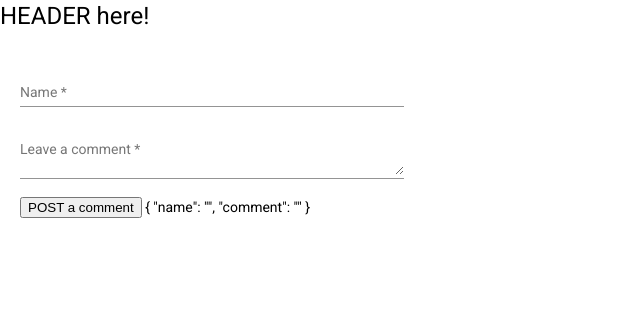
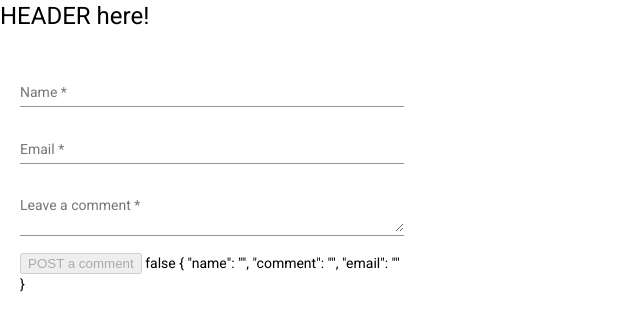
Before and after one commit to Suraj-Singhvi/ng-blogger, an Angular app: page /blogs/post/1 in a window 1280 px wide. Shown: the top 330 px of the page, without its empty margins (0-640 px from the left). Built offline with nearby package versions, Linux system fonts and the light colour scheme; no server answers.

Commit message:
added create comment functionality

```diff
--- a/src/app/blog/pages/blog-post-page/blog-post-page.component.html
+++ b/src/app/blog/pages/blog-post-page/blog-post-page.component.html
@@ -1,5 +1,5 @@
 <div *ngIf="postContent">
   <etalytics-blog-post-details [postContent]="postContent"> </etalytics-blog-post-details>
 </div>
-<etalytics-create-comment></etalytics-create-comment>
+<etalytics-create-comment (addComment)="handleAddComment($event)"></etalytics-create-comment>
 <etalytics-view-comments [comments]="comments"></etalytics-view-comments>
--- a/src/app/blog/pages/blog-post-page/blog-post-page.component.ts
+++ b/src/app/blog/pages/blog-post-page/blog-post-page.component.ts
@@ -33,6 +33,11 @@ export class BlogPostPageComponent implements OnInit {
       });
   }
 
+  handleAddComment(comment: Comments) {
+    console.log(comment);
+    this.commentService.addComment(1, comment);
+  }
+
   private getPostDetails(id: string) {
     this.blogService.getPostById(+id).subscribe(data => {
       this.postContent = data;
--- a/src/app/comments/components/create-comment/create-comment.component.html
+++ b/src/app/comments/components/create-comment/create-comment.component.html
@@ -1,8 +1,17 @@
 <div class="comment-form-card">
-  <form class="comment-form" [formGroup]="myForm" (ngSubmit)="addComment()">
+  <form class="comment-form" [formGroup]="myForm" (ngSubmit)="addCommentEvent($event)">
     <mat-form-field class="comment-full-width">
       <mat-label>Name</mat-label>
       <input matInput placeholder="Name of user" value="" formControlName="name" />
+    </mat-form-field>
+
+    <mat-form-field class="comment-full-width">
+      <mat-label>Email</mat-label>
+      <input matInput formControlName="email" placeholder="Ex. pat@example.com" />
+      <mat-error *ngIf="myForm.get('email').hasError('email') && !myForm.get('email').hasError('required')">
+        Please enter a valid email address
+      </mat-error>
+      <mat-error *ngIf="myForm.get('email').hasError('required')"> Email is required </mat-error>
     </mat-form-field>
 
     <mat-form-field class="comment-full-width">
@@ -10,8 +19,8 @@
       <textarea matInput placeholder="Feel free to reply..." formControlName="comment"></textarea>
     </mat-form-field>
 
-    <button type="submit">POST a comment</button>
-
+    <button type="submit" [disabled]="!myForm.valid">POST a comment</button>
+    {{ myForm.valid && myForm.dirty | json }}
     {{ myForm.value | json }}
   </form>
 </div>
--- a/src/app/comments/components/create-comment/create-comment.component.ts
+++ b/src/app/comments/components/create-comment/create-comment.component.ts
@@ -1,5 +1,6 @@
-import { Component, OnInit } from '@angular/core';
+import { Component, OnInit, Output, EventEmitter } from '@angular/core';
 import { FormGroup, FormBuilder, Validators } from '@angular/forms';
+import { Pattern } from 'src/app/shared/pattern';
 
 @Component({
   selector: 'etalytics-create-comment',
@@ -8,16 +9,20 @@ import { FormGroup, FormBuilder, Validators } from '@angular/forms';
 })
 export class CreateCommentComponent implements OnInit {
   myForm: FormGroup;
+  @Output() addComment: EventEmitter<Comment> = new EventEmitter();
   constructor(private formBuilder: FormBuilder) {}
 
   ngOnInit(): void {
     this.myForm = this.formBuilder.group({
       name: ['', Validators.required],
-      comment: ['', Validators.required]
+      comment: ['', Validators.required],
+      email: ['', [Validators.required, Validators.pattern(Pattern.EMAIL_PATTERN)]]
     });
   }
 
-  addComment(): void {
-    console.log(this.myForm.value);
+  addCommentEvent(event: any) {
+    const comment = this.myForm.value;
+    comment.postId = 1;
+    this.addComment.emit(comment);
   }
 }
--- /dev/null
+++ b/src/app/shared/pattern.ts
@@ -0,0 +1,3 @@
+export class Pattern {
+  public static readonly EMAIL_PATTERN = /^[a-zA-Z0-9._-]+@[a-zA-Z0-9.-]+\.[a-zA-Z]{2,6}$/;
+}
```
